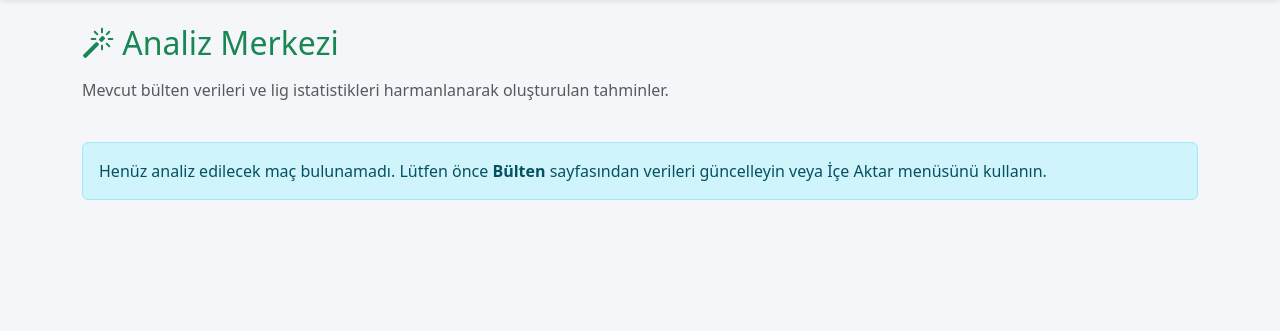
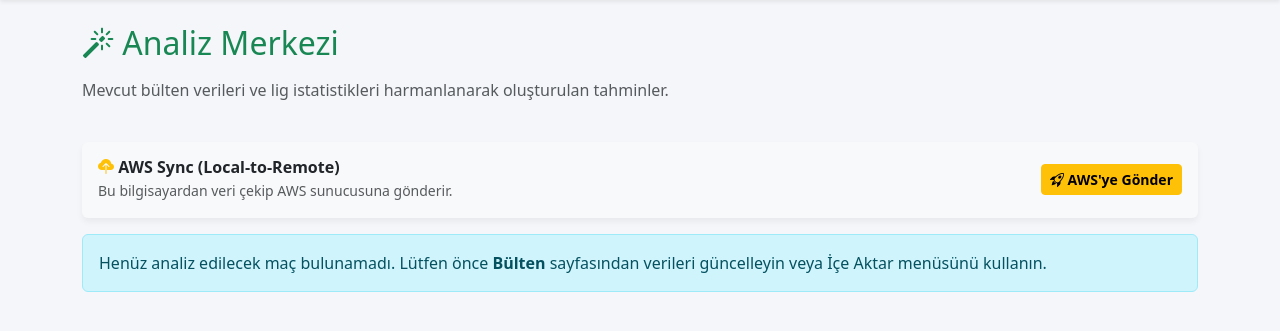
Before and after one commit to argunvaran/wizard-scrap, a Django app: page /analysis/ in a window 1280 px wide. Shown: the part 80-411 px from the top of the page. Run offline with Django 5.2, Linux system fonts and the light colour scheme; the visitor is signed in with stand-in values (Sample User, id 1); data that the repository does not hold is empty.

Commit message:
Feat: Add AWS Push button to dashboard for local-to-remote sync

```diff
--- a/analysis/templates/analysis/dashboard.html
+++ b/analysis/templates/analysis/dashboard.html
@@ -11,6 +11,65 @@
 </div>
 
 <div class="row">
+    <!-- AWS Push Button (Superuser Only) -->
+    {% if user.is_superuser %}
+    <div class="col-12 mb-3">
+        <div class="card bg-light border-warning">
+            <div class="card-body d-flex justify-content-between align-items-center">
+                <div>
+                    <h6 class="fw-bold text-dark mb-0"><i class="bi bi-cloud-upload-fill text-warning"></i> AWS Sync (Local-to-Remote)</h6>
+                    <small class="text-muted">Bu bilgisayardan veri çekip AWS sunucusuna gönderir.</small>
+                </div>
+                <button onclick="triggerAwsPush()" id="btnAwsPush" class="btn btn-warning btn-sm fw-bold">
+                    <i class="bi bi-rocket-takeoff"></i> AWS'ye Gönder
+                </button>
+            </div>
+        </div>
+        <script>
+            async function triggerAwsPush() {
+                const btn = document.getElementById('btnAwsPush');
+                // Ask for URL (stored in localStorage for convenience)
+                let defaultUrl = localStorage.getItem('aws_target_url') || 'http://YOUR_AWS_IP/analysis/api/push-bulletin/';
+                const targetUrl = prompt("AWS Hedef URL'sini girin:", defaultUrl);
+
+                if (!targetUrl) return;
+
+                // Save for next time
+                localStorage.setItem('aws_target_url', targetUrl);
+
+                if (!confirm(`${targetUrl} adresine veri gönderilecek. Onaylıyor musunuz?`)) return;
+
+                btn.disabled = true;
+                btn.innerHTML = '<span class="spinner-border spinner-border-sm"></span> İşleniyor...';
+
+                try {
+                    const response = await fetch("{% url 'scrape_local_push' %}", {
+                        method: 'POST',
+                        headers: {
+                            'Content-Type': 'application/json',
+                            'X-CSRFToken': '{{ csrf_token }}'
+                        },
+                        body: JSON.stringify({ target_url: targetUrl })
+                    });
+
+                    const res = await response.json();
+
+                    if (res.success) {
+                        alert(`✅ BAŞARILI!\n\n${res.msg}`);
+                    } else {
+                        alert(`❌ HATA:\n\n${res.error}`);
+                    }
+                } catch (err) {
+                    alert(`❌ BAĞLANTI HATASI:\n\n${err}`);
+                } finally {
+                    btn.disabled = false;
+                    btn.innerHTML = '<i class="bi bi-rocket-takeoff"></i> AWS\'ye Gönder';
+                }
+            }
+        </script>
+    </div>
+    {% endif %}
+
     {% for item in analysis_results %}
     <div class="col-md-6 col-lg-4 mb-4">
         <div class="card h-100 shadow-sm border-0">
--- a/analysis/urls.py
+++ b/analysis/urls.py
@@ -7,4 +7,5 @@ urlpatterns = [
     path('analyze/advanced/<str:unique_key>/', views.analyze_match_advanced, name='analyze_match_advanced'),
     path('ask-ai/<str:unique_key>/', views.ask_gemini_analysis, name='ask_gemini_analysis'),
     path('api/push-bulletin/', views.receive_external_bulletin, name='push_bulletin'),
+    path('scrape-local-push/', views.scrape_local_and_push_view, name='scrape_local_push'),
 ]
--- a/analysis/views.py
+++ b/analysis/views.py
@@ -3,6 +3,11 @@ from django.contrib.auth.decorators import login_required
 from data_manager.models import BilyonerBulletin
 from .engine import MatchAnalyzer
 from .advanced_engine import AdvancedMatchAnalyzer
+import requests
+import json
+from scraper.bilyoner import BilyonerScraper
+from django.http import JsonResponse
+from django.contrib.auth.decorators import user_passes_test
 
 @login_required
 def analysis_dashboard(request):
@@ -157,3 +162,50 @@ def receive_external_bulletin(request):
             return JsonResponse({"success": False, "error": str(e)}, status=500)
 
     return JsonResponse({"success": False, "error": "Method not allowed"}, status=405)
+
+@login_required
+def scrape_local_and_push_view(request):
+    """
+    Triggered from Local Dashboard (Superuser Only).
+    """
+    if not request.user.is_superuser:
+        return JsonResponse({'success': False, 'error': 'Yetkisiz Erişim'})
+
+    if request.method == 'POST':
+        try:
+            data = json.loads(request.body)
+            target_url = data.get('target_url')
+
+            if not target_url:
+                return JsonResponse({'success': False, 'error': 'Hedef AWS URL girilmedi.'})
+
+            # 1. Scrape Locally
+            scraper = BilyonerScraper()
+            matches = scraper.scrape()
+
+            if not matches:
+                return JsonResponse({'success': False, 'error': 'Bilyonerden veri çekilemedi (0 maç).'})
+
+            # 2. Push to Remote
+            payload = {
+                "secret": "WFM_PRO_2026_SECURE_SYNC",
+                "matches": matches
+            }
+
+            try:
+                resp = requests.post(target_url, json=payload, timeout=20)
+                if resp.status_code == 200:
+                    remote_res = resp.json()
+                    if remote_res.get('success'):
+                        return JsonResponse({'success': True, 'count': len(matches), 'msg': f"AWS Başarıyla Güncellendi: {remote_res.get('count')} Maç"})
+                    else:
+                        return JsonResponse({'success': False, 'error': f"AWS Hatası: {remote_res.get('error')}"})
+                else:
+                    return JsonResponse({'success': False, 'error': f"AWS HTTP Hatası: {resp.status_code}"})
+            except Exception as net_err:
+                return JsonResponse({'success': False, 'error': f"AWS Bağlantı Hatası: {str(net_err)}"})
+
+        except Exception as e:
+            return JsonResponse({'success': False, 'error': f"İşlem Hatası: {str(e)}"})
+
+    return JsonResponse({'success': False, 'error': 'Invalid Method'})
```
Also changed, not shown: scraper/bilyoner.py (+25 -4 lines).
